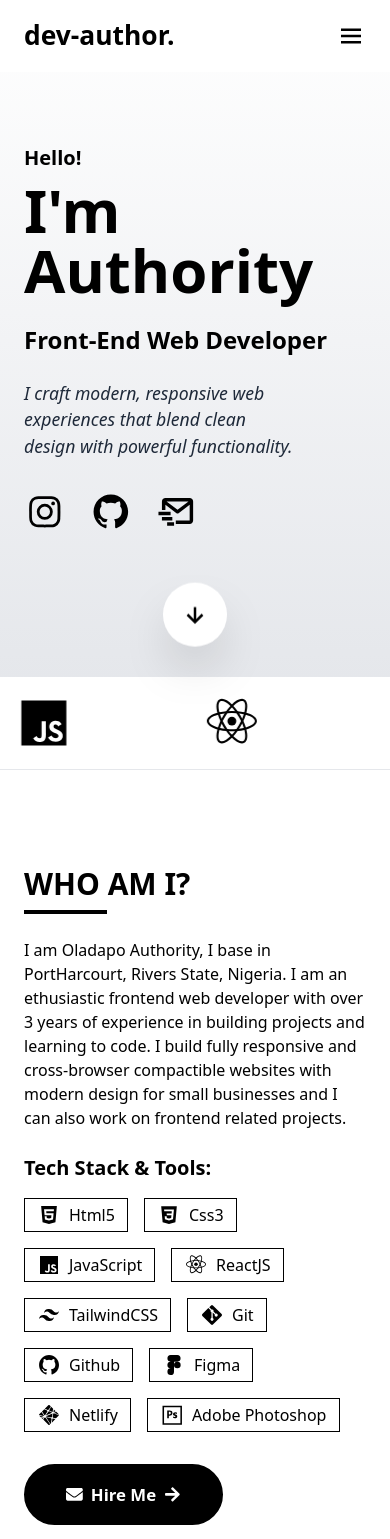
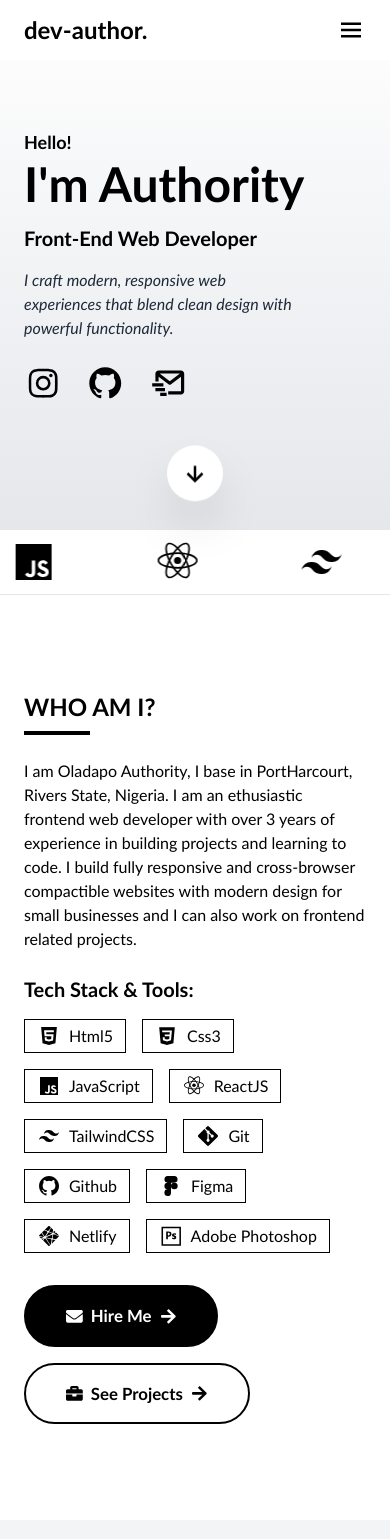
Before and after one commit to deauthor1234/portfolio, a React (Vite) app: page / in a window 390 px wide. Shown: the top 1539 px of the page. Built offline with nearby package versions, Linux system fonts and the light colour scheme.

Commit message:
Tweak and Make sections more responsive

```diff
--- a/src/components/AboutSection.jsx
+++ b/src/components/AboutSection.jsx
@@ -13,7 +13,7 @@ const AboutSection = () => {
                 </div>
                 <div className="size-full">
                     <h2 className="section-heading" data-aos="fade-down">WHO AM I?</h2>
-                    <p className="mt-6 mb-6" data-aos="fade" data-aos-delay="200">I am Oladapo Authority, I base in PortHarcourt, Rivers State, Nigeria. I am an ethusiastic frontend web developer with over 3 years of experience in building projects and learning to code. I build fully responsive and cross-browser compactible websites with modern design for small businesses and I can also work on frontend related projects.</p>
+                    <p className="my-6" data-aos="fade" data-aos-delay="200">I am Oladapo Authority, I base in PortHarcourt, Rivers State, Nigeria. I am an ethusiastic frontend web developer with over 3 years of experience in building projects and learning to code. I build fully responsive and cross-browser compactible websites with modern design for small businesses and I can also work on frontend related projects.</p>
                     <h3 className="text-xl font-bold" data-aos="fade-right">Tech Stack & Tools:</h3>
                     <div className="flex mt-4 mb-8 font-medium about-tech-stack gap-4 flex-wrap">
                         <span data-aos="zoom-in" data-aos-delay="100"><BiLogoHtml5 /> Html5</span>
--- a/src/components/Hero.jsx
+++ b/src/components/Hero.jsx
@@ -5,13 +5,13 @@ import { BiDownArrowAlt, BiLogoGithub, BiLogoInstagram, BiMailSend } from "react
 const Hero = () => {
     return (
         <header className="container-wrapper items-center relative min-[950px]:min-h-[40rem] min-[950px]:max-h-[1080px] bg-linear-to-b from-transparent to-gray-200" id="intro">
-            <div className="flex justify-between items-center max-[950px]:py-36 container gap-10">
+            <div className="flex justify-between items-center max-[950px]:py-36 max-[426px]:py-32 container gap-10">
                 <div className="size-full">
-                    <h2 className="font-bold text-2xl max-[1200px]:text-xl" data-aos="fade-right">Hello!</h2>
-                    <h1 className="text-8xl font-extrabold mt-2 mb-6 max-[1200px]:text-7xl max-[550px]:text-6xl" data-aos="fade-left" data-aos-delay="200">I'm Authority</h1>
-                    <h3 className="font-bold text-4xl max-[1200px]:text-3xl max-[550px]:text-2xl" data-aos="fade-right" data-aos-delay="400">Front-End Web Developer</h3>
-                    <h2 className="text-[1.1rem] mt-6 mb-8 font-medium italic max-w-[80%] text-gray-800" data-aos="fade-left" data-aos-delay="600">I craft modern, responsive web experiences that blend clean design with powerful functionality.</h2>
-                    <div className="flex font-extrabold text-[2.6rem] gap-6">
+                    <h2 className="font-bold text-2xl max-[1200px]:text-xl max-[426px]:text-lg" data-aos="fade-right">Hello!</h2>
+                    <h1 className="text-8xl font-extrabold mt-2 mb-6 max-[426px]:mt-1 max-[426px]:mb-4 max-[1200px]:text-7xl max-[550px]:text-6xl max-[426px]:text-5xl" data-aos="fade-left" data-aos-delay="200">I'm Authority</h1>
+                    <h3 className="font-bold text-4xl max-[1200px]:text-3xl max-[550px]:text-2xl max-[426px]:text-xl" data-aos="fade-right" data-aos-delay="400">Front-End Web Developer</h3>
+                    <h2 className="text-[1.1rem] max-[426px]:text-base mt-6 max-[426px]:mt-4 mb-8 max-[426px]:mb-6 font-medium italic max-w-[80%] text-gray-800" data-aos="fade-left" data-aos-delay="600">I craft modern, responsive web experiences that blend clean design with powerful functionality.</h2>
+                    <div className="flex font-extrabold text-[2.6rem] max-[426px]:text-[2.4rem] gap-6">
                         <a className="group" href="https://www.instagram.com/authority.dev/" data-aos="zoom-in" data-aos-delay="800"><BiLogoInstagram className="group-hover:scale-115 duration-150" /></a>
                         <a className="group" href="https://github.com/deauthor1234" data-aos="zoom-in" data-aos-delay="1000"><BiLogoGithub className="group-hover:scale-115 duration-150" /></a>
                         <a className="group" href="mailto:dimejioladapo573@gmail.com" data-aos="zoom-in" data-aos-delay="1200"><BiMailSend className="group-hover:scale-115 duration-150" /></a>
@@ -21,7 +21,7 @@ const Hero = () => {
                     <img src={profile2} alt="profile" className="size-full object-cover absolute" data-aos="zoom-out" />
                 </div>
             </div>
-            <Link to="about" smooth={true} className="animate-bounce cursor-pointer size-16 flex justify-center items-center shadow-2xl text-xl rounded-full absolute bg-white bottom-4 left-[50%] translate-x-[-50%]">
+            <Link to="about" smooth={true} className="animate-bounce cursor-pointer size-16 max-[426px]:size-14 flex justify-center items-center shadow-2xl text-xl rounded-full absolute bg-white bottom-4 left-[50%] translate-x-[-50%]">
                 <BiDownArrowAlt className="text-3xl" />
             </Link>
         </header>
--- a/src/components/Navbar.jsx
+++ b/src/components/Navbar.jsx
@@ -32,9 +32,9 @@ const Navbar = () => {
 
     return (
         <nav className="container-wrapper z-[9999] fixed w-full bg-white" data-aos="fade-down">
-            <div className="container w-full flex justify-between items-center py-4">
+            <div className="container w-full flex justify-between items-center py-4 max-[426px]:py-3">
                 <div>
-                    <a href="/" className="font-extrabold text-[1.65rem]">dev-author.</a>
+                    <a href="/" className="font-extrabold text-[1.65rem] max-[426px]:text-[1.5rem]">dev-author.</a>
                 </div>
                 <BiMenu className="text-3xl cursor-pointer min-[769px]:hidden" onClick={() => !navVisibility ? setNavVisibility(true) : setNavVisibility(false)} />
                 <div className={`navbar max-[769px]:-z-10 max-[769px]:pointer-events-none bg-[#fff5] flex gap-6 max-[769px]:border-b max-[769px]:border-gray-300 max-[769px]:gap-0 max-[769px]:absolute max-[769px]:top-[100%] max-[769px]:backdrop-blur-md max-[769px]:w-full max-[769px]:text-center max-[769px]:right-0 max-[769px]:flex-col ${navVisibility && "show"}`}>
--- a/src/components/TechStacks.jsx
+++ b/src/components/TechStacks.jsx
@@ -2,7 +2,7 @@ import { BiLogoCss3, BiLogoFigma, BiLogoGit, BiLogoGithub, BiLogoHtml5, BiLogoJa
 import { DiPhotoshop } from "react-icons/di"
 
 const TechStacks = ({ dark }) => {
-    const classes = "inline-flex stack-track text-7xl max-[1025px]:text-6xl py-4 border-b border-gray-200"
+    const classes = "inline-flex stack-track text-7xl max-[1025px]:text-6xl max-[426px]:text-5xl py-4 max-[426px]:py-2 border-b border-gray-200"
 
     return (
         <div className="overflow-hidden whitespace-nowrap w-full">
--- a/src/index.css
+++ b/src/index.css
@@ -1,11 +1,8 @@
 @import "tailwindcss";
 
-*::after,
-*::before {
-    font-family: "Segoe UI";
+* {
+    font-family:'Trebuchet MS';
     scroll-behavior: smooth;
-    margin: 0;
-    padding: 0;
 }
 
 html::-webkit-scrollbar {
@@ -21,11 +18,11 @@ html::-webkit-scrollbar-thumb {
 }
 
 .container {
-    @apply max-w-[1280px] mx-8 max-[426px]:mx-6;
+    @apply max-w-[1280px] mx-8 max-[426px]:mx-6 max-[321px]:mx-4;
 }
 
 .section-heading {
-    @apply font-bold text-3xl relative w-fit pb-3;
+    @apply font-bold text-3xl max-[426px]:text-2xl relative w-fit pb-3;
 }
 
 .section-heading::after {
@@ -71,7 +68,7 @@ html::-webkit-scrollbar-thumb {
 }
 
 .stack-track .logo {
-    @apply mx-24 max-[1025px]:mx-16;
+    @apply mx-24 max-[1025px]:mx-16 max-[426px]:mx-12;
 }
 
 .about-tech-stack span {
@@ -83,15 +80,15 @@ html::-webkit-scrollbar-thumb {
 }
 
 .service {
-    @apply flex border bg-white rounded-3xl border-gray-200 hover:bg-black hover:text-white cursor-default justify-center items-center flex-col p-6 h-full;
+    @apply flex border bg-white rounded-3xl border-gray-200 hover:bg-black hover:text-white cursor-default justify-center items-center flex-col p-6 max-[426px]:p-5 h-full;
 }
 
 .service svg {
-    @apply text-7xl;
+    @apply text-7xl max-[426px]:text-6xl;
 }
 
 .service h3 {
-    @apply text-2xl text-center font-medium mt-6 mb-4;
+    @apply text-2xl max-[426px]:text-xl text-center font-medium mt-6 mb-4;
 }
 
 .service p {
```
